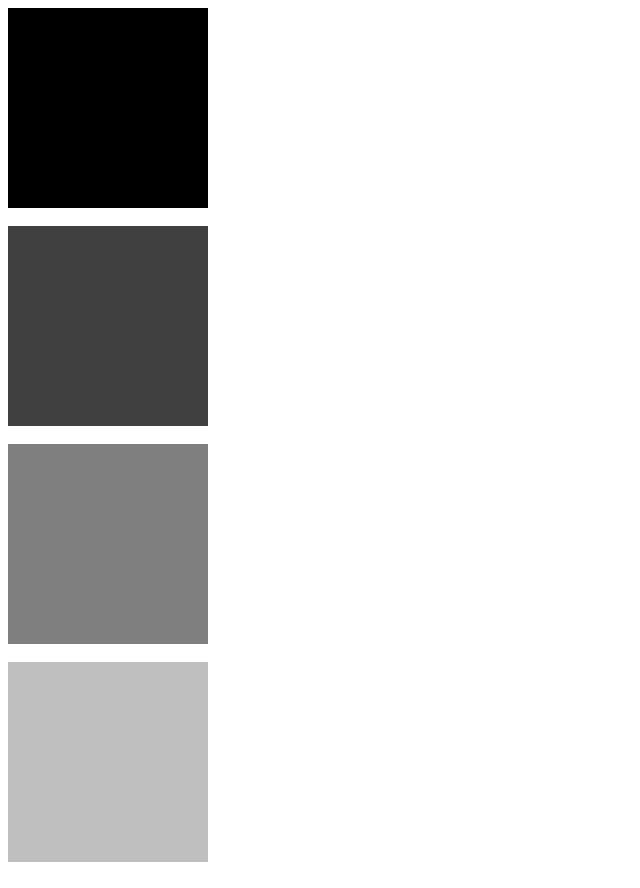
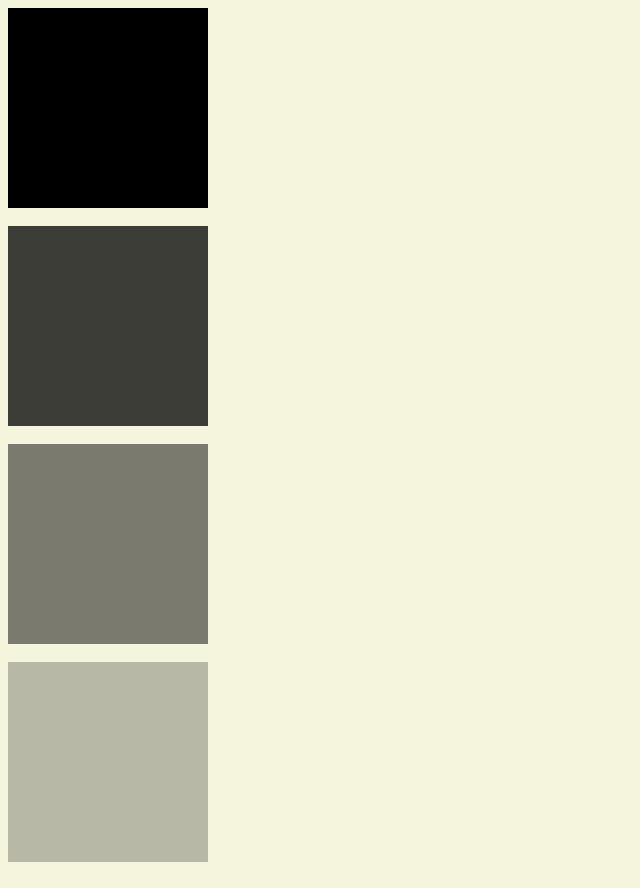
Before and after one commit to Silentius222/CSS-zadanie19, a plain HTML site: page index.html in a window 1280 px wide. Shown: the whole page, without its empty margins (0-640 px from the left). Drawn offline with Linux system fonts and the light colour scheme; files that its build step writes are made by us from their sources.

Commit message:
Update style.css

```diff
--- a/style.css
+++ b/style.css
@@ -1,4 +1,4 @@
-.tło{
+.tlo{
     background-color: #f5f5dd;
 }
 
```
